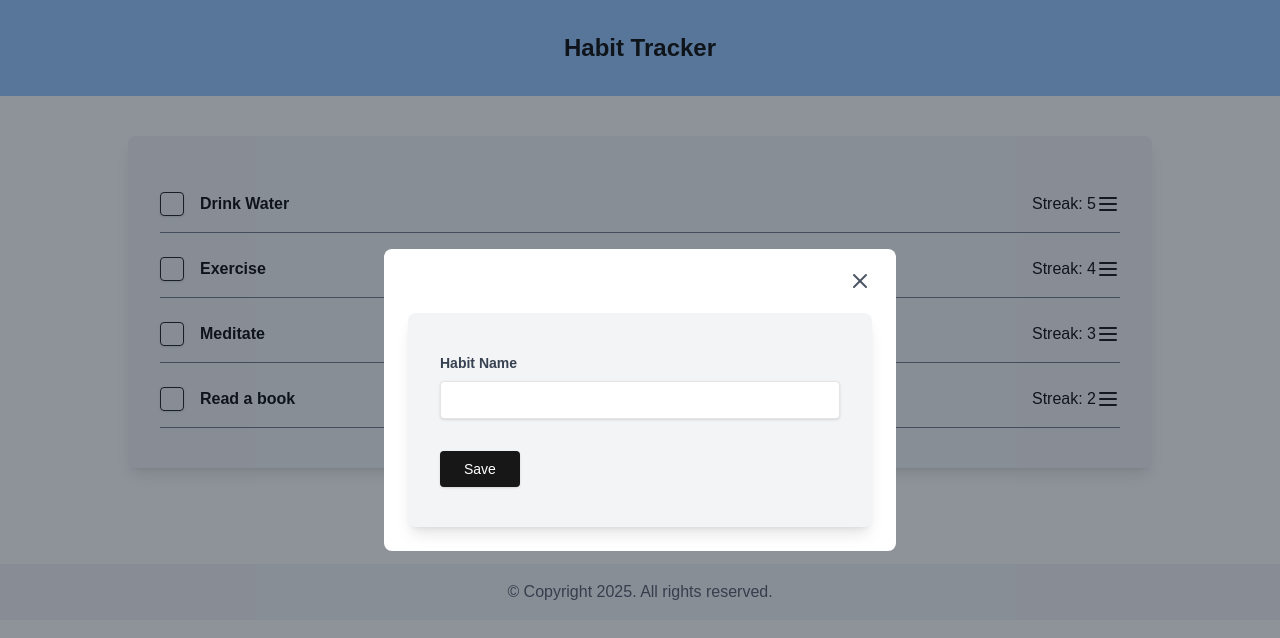
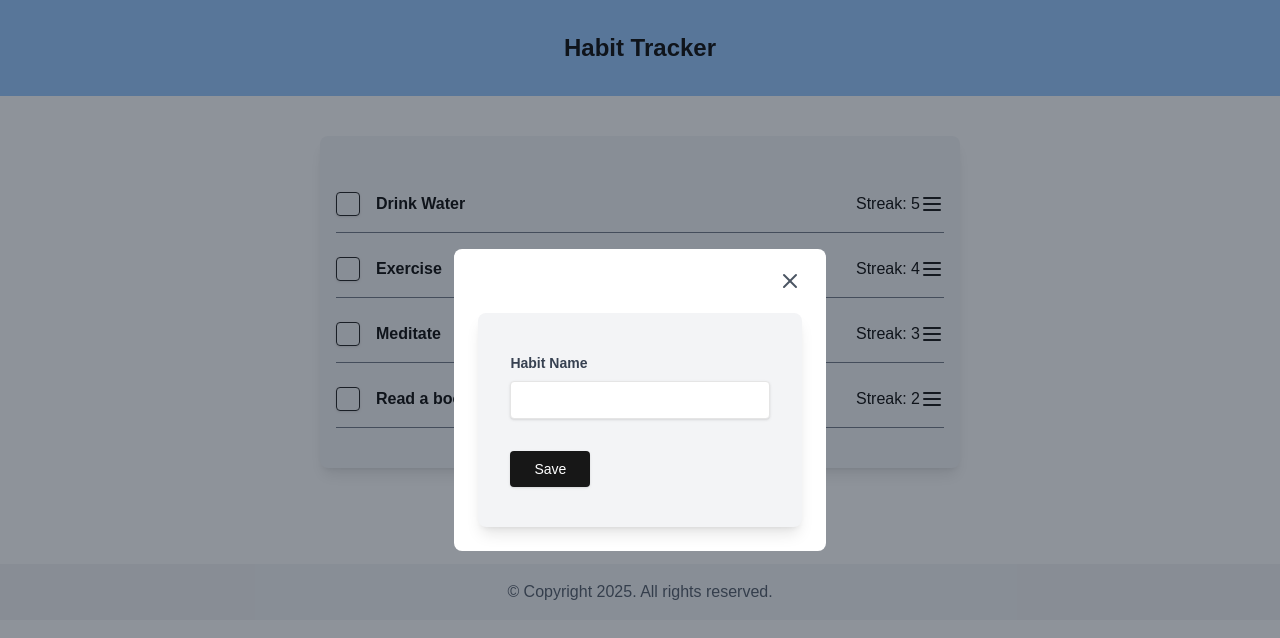
Before and after one commit to mololuwa10/habit-tracker, a Next.js app: page / in a window 1280 px wide. Both pictures are taken after a click on the button 640 px from the left and 516 px from the top of the page. Shown: the top 638 px of the page. Built offline with nearby package versions, Linux system fonts and the light colour scheme.

Commit message:
`Refactor HabitsPage component and update Footer component styles`

```diff
--- a/components/Footer.tsx
+++ b/components/Footer.tsx
@@ -36,7 +36,7 @@ export default function Footer() {
 				>
 					{/* Modal Content */}
 					<div
-						className="bg-white rounded-lg p-6 w-full max-w-md transition-all transform ease-in duration-300 sm:max-w-sm lg:max-w-lg"
+						className="bg-white rounded-lg p-6 w-full transition-all transform ease-in duration-300 max-w-[90%] sm:max-w-[50%] md:max-w-[70%] lg:max-w-[60%] xl:max-w-[29%]"
 						onClick={(e) => e.stopPropagation()}
 					>
 						<button
--- a/components/HabitsPage.tsx
+++ b/components/HabitsPage.tsx
@@ -1,3 +1,79 @@
+// /* eslint-disable @typescript-eslint/no-explicit-any */
+// "use client";
+// import React, { useState } from "react";
+// import { Checkbox } from "@/components/ui/checkbox";
+// import { Menu } from "lucide-react";
+// import { DragDropContext, Droppable, Draggable } from "react-beautiful-dnd";
+
+// const initialHabits = [
+// 	{ id: 1, name: "Drink Water", streak: 5 },
+// 	{ id: 2, name: "Exercise", streak: 4 },
+// 	{ id: 3, name: "Meditate", streak: 3 },
+// 	{ id: 4, name: "Read a book", streak: 2 },
+// ];
+
+// export default function HabitsPage() {
+// 	const [habits, setHabits] = useState(initialHabits);
+
+// 	const handleDragEnd = (result: any) => {
+// 		if (!result.destination) return;
+
+// 		const reorderedItems = [...habits];
+// 		const [removed] = reorderedItems.splice(result.source.index, 1);
+// 		reorderedItems.splice(result.destination.index, 0, removed);
+
+// 		setHabits(reorderedItems);
+// 	};
+
+// 	return (
+// 		<DragDropContext onDragEnd={handleDragEnd}>
+// 			<div className="bg-gray-100 max-w-screen-lg mx-auto px-8 py-10 mt-10 rounded-lg shadow-lg max-md:px-4">
+// 				<Droppable droppableId="habits" direction="vertical">
+// 					{(provided) => (
+// 						<div
+// 							{...provided.droppableProps}
+// 							ref={provided.innerRef}
+// 							className="space-y-2"
+// 						>
+// 							{habits.map((habit, index) => (
+// 								<Draggable
+// 									key={habit.id}
+// 									draggableId={habit.id.toString()}
+// 									index={index}
+// 								>
+// 									{(provided, snapshot) => (
+// 										<div
+// 											ref={provided.innerRef}
+// 											{...provided.draggableProps}
+// 											className={`flex py-4 border-b border-gray-500 items-center ${
+// 												snapshot.isDragging ? "bg-blue-100" : ""
+// 											}`}
+// 											style={provided.draggableProps.style}
+// 										>
+// 											<Checkbox className="w-6 h-6" />
+// 											<p className="text-black font-semibold ml-4 flex-grow">
+// 												{habit.name}
+// 											</p>
+// 											<p className="text-black ml-16">Streak: {habit.streak}</p>
+// 											<div
+// 												{...provided.dragHandleProps}
+// 												className="cursor-pointer"
+// 											>
+// 												<Menu />
+// 											</div>
+// 										</div>
+// 									)}
+// 								</Draggable>
+// 							))}
+// 							{provided.placeholder}
+// 						</div>
+// 					)}
+// 				</Droppable>
+// 			</div>
+// 		</DragDropContext>
+// 	);
+// }
+
 /* eslint-disable @typescript-eslint/no-explicit-any */
 "use client";
 import React, { useState } from "react";
@@ -27,7 +103,7 @@ export default function HabitsPage() {
 
 	return (
 		<DragDropContext onDragEnd={handleDragEnd}>
-			<div className="bg-gray-100 max-w-screen-lg mx-auto px-8 py-10 mt-10 rounded-lg shadow-lg">
+			<div className="bg-gray-100 mx-auto max-w-[90%] sm:max-w-[80%] md:max-w-[70%] lg:max-w-[60%] xl:max-w-[50%] px-4 py-10 mt-10 rounded-lg shadow-lg">
 				<Droppable droppableId="habits" direction="vertical">
 					{(provided) => (
 						<div
```
